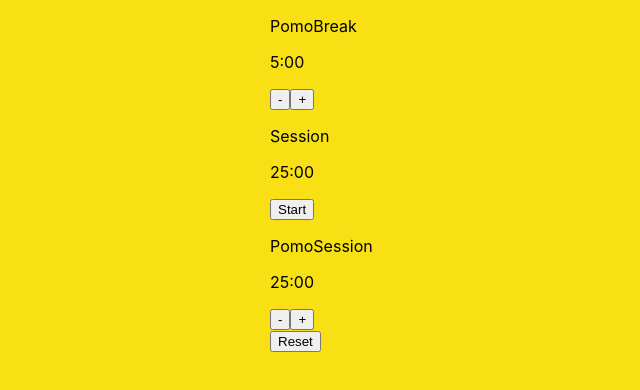
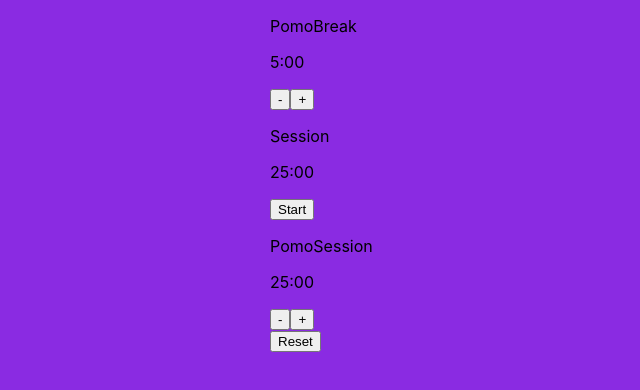
Before and after one commit to victoriadealba/Pomobreak, a React (Create React App) app in the folder client/: page / in a window 1280 px wide. Shown: the top 390 px of the page, without its empty margins (306-946 px from the left). Built offline with nearby package versions, Linux system fonts and the light colour scheme.

Commit message:
Checking if my branch works, changed background color

```diff
--- a/client/src/App.css
+++ b/client/src/App.css
@@ -1,5 +1,5 @@
 body {
-  background-color: #f9e014;
+  background-color: blueviolet;
 }
 
 div {
```
Also changed, not shown: 1 other file (tests, documents, lock files or other folders).
